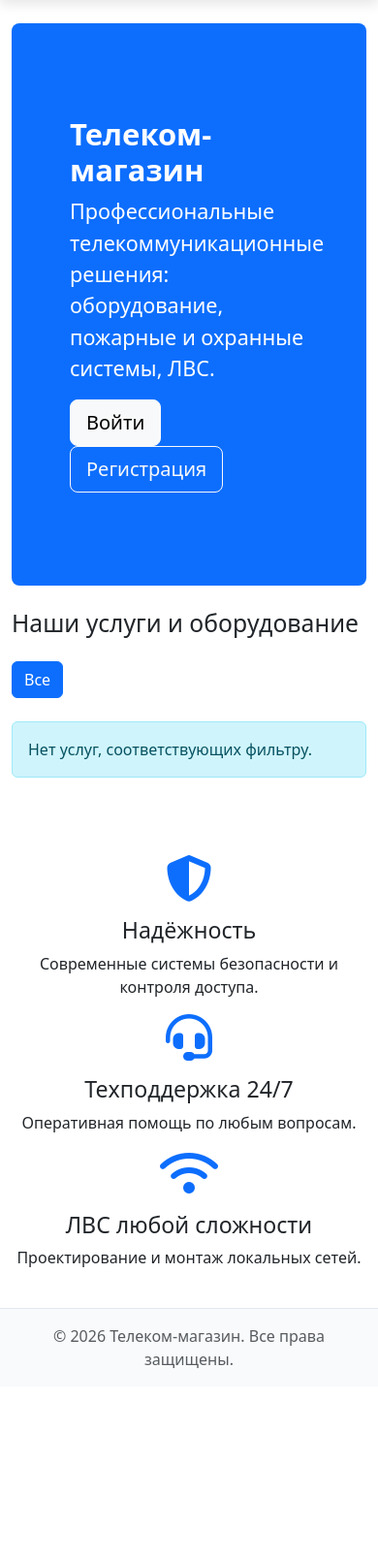
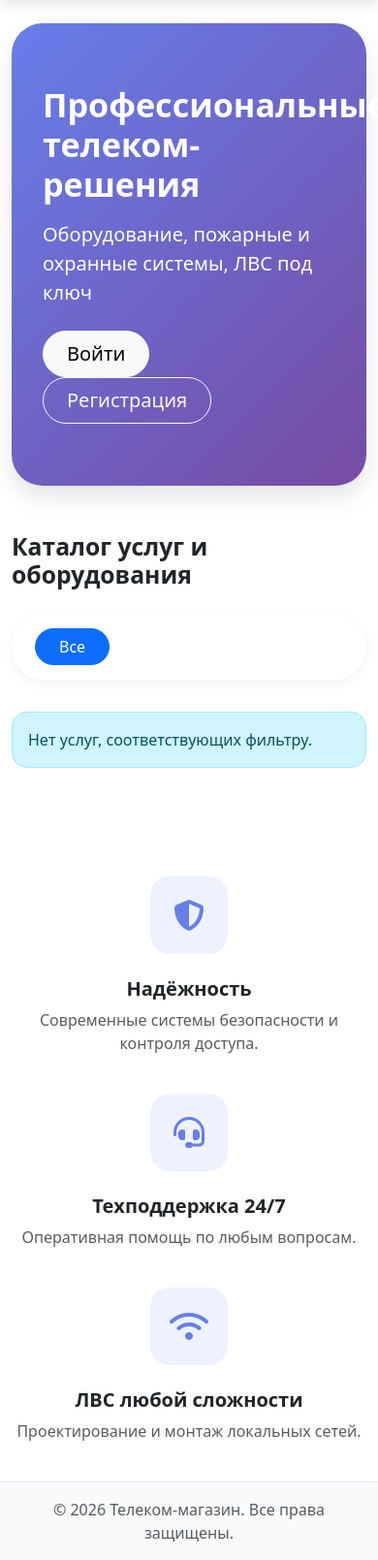
Before and after one commit to vladrob333333-sys/diplom200, a Flask app: page / in a window 390 px wide; the page is wider, and only the part inside the window is pictured. Shown: the part 70-1679 px from the top of that part at 97% size. Before the commit the page ends 1482 px from the top of that part, so only its background shows below. Run offline with Flask 3, Linux system fonts and the light colour scheme; some libraries are stand-ins or nearby versions.

Commit message:
index.html

```diff
--- a/app/templates/index.html
+++ b/app/templates/index.html
@@ -1,96 +1,172 @@
 {% extends "base.html" %}
-{% block title %}Телеком-магазин - Главная{% endblock %}
+{% block title %}Главная - Телеком-магазин{% endblock %}
+{% block styles %}
+<style>
+    .hero {
+        background: linear-gradient(135deg, #667eea 0%, #764ba2 100%);
+        color: white;
+        padding: 4rem 2rem;
+        border-radius: 2rem;
+        margin-bottom: 3rem;
+        box-shadow: 0 12px 24px rgba(0,0,0,0.1);
+    }
+    .filter-bar {
+        background: white;
+        padding: 1rem 1.5rem;
+        border-radius: 3rem;
+        box-shadow: 0 4px 12px rgba(0,0,0,0.05);
+        margin-bottom: 2rem;
+    }
+    .service-card {
+        background: white;
+        border: none;
+        border-radius: 1.5rem;
+        overflow: hidden;
+        box-shadow: 0 4px 12px rgba(0,0,0,0.05);
+        transition: all 0.3s;
+        height: 100%;
+        cursor: pointer;
+    }
+    .service-card:hover {
+        transform: translateY(-8px);
+        box-shadow: 0 20px 30px rgba(0,0,0,0.1);
+    }
+    .service-img {
+        height: 200px;
+        object-fit: cover;
+        background: #f1f5f9;
+    }
+    .modal-content {
+        border: none;
+        border-radius: 1.5rem;
+    }
+    .modal-header {
+        background: linear-gradient(135deg, #667eea 0%, #764ba2 100%);
+        color: white;
+        border-radius: 1.5rem 1.5rem 0 0;
+    }
+    .btn-order {
+        background: linear-gradient(135deg, #667eea 0%, #764ba2 100%);
+        color: white;
+        border: none;
+        padding: 0.75rem 2rem;
+        border-radius: 2rem;
+        font-weight: 600;
+        transition: opacity 0.2s;
+    }
+    .btn-order:hover {
+        opacity: 0.9;
+        color: white;
+    }
+    .feature-icon {
+        width: 80px;
+        height: 80px;
+        background: #eef2ff;
+        border-radius: 20px;
+        display: flex;
+        align-items: center;
+        justify-content: center;
+        margin: 0 auto 1.5rem;
+        color: #667eea;
+        font-size: 2rem;
+    }
+</style>
+{% endblock %}
+
 {% block content %}
-<div class="p-5 mb-4 bg-primary text-white rounded-3">
-    <div class="container-fluid py-5">
-        <h1 class="display-5 fw-bold">Телеком-магазин</h1>
-        <p class="col-md-8 fs-4">Профессиональные телекоммуникационные решения: оборудование, пожарные и охранные системы, ЛВС.</p>
-        {% if not current_user.is_authenticated %}
-            <a href="{{ url_for('auth.login') }}" class="btn btn-light btn-lg">Войти</a>
-            <a href="{{ url_for('auth.register') }}" class="btn btn-outline-light btn-lg">Регистрация</a>
-        {% else %}
-            {% if current_user.role == 'admin' %}
-                <a href="{{ url_for('admin.dashboard') }}" class="btn btn-light btn-lg">Панель управления</a>
-            {% elif current_user.role == 'operator' %}
-                <a href="{{ url_for('operator.dashboard') }}" class="btn btn-light btn-lg">Панель оператора</a>
-            {% elif current_user.role == 'executor' %}
-                <a href="{{ url_for('executor.dashboard') }}" class="btn btn-light btn-lg">Панель исполнителя</a>
+<div class="hero">
+    <div class="row align-items-center">
+        <div class="col-lg-8">
+            <h1 class="display-4 fw-bold mb-3">Профессиональные телеком-решения</h1>
+            <p class="lead mb-4 opacity-90">Оборудование, пожарные и охранные системы, ЛВС под ключ</p>
+            {% if not current_user.is_authenticated %}
+                <a href="{{ url_for('auth.login') }}" class="btn btn-light btn-lg px-4 me-3 rounded-pill">Войти</a>
+                <a href="{{ url_for('auth.register') }}" class="btn btn-outline-light btn-lg px-4 rounded-pill">Регистрация</a>
             {% else %}
-                <a href="{{ url_for('client.dashboard') }}" class="btn btn-light btn-lg">Личный кабинет</a>
+                {% if current_user.role == 'admin' %}
+                    <a href="{{ url_for('admin.dashboard') }}" class="btn btn-light btn-lg px-4 rounded-pill">Панель управления</a>
+                {% elif current_user.role == 'operator' %}
+                    <a href="{{ url_for('operator.dashboard') }}" class="btn btn-light btn-lg px-4 rounded-pill">Панель оператора</a>
+                {% elif current_user.role == 'executor' %}
+                    <a href="{{ url_for('executor.dashboard') }}" class="btn btn-light btn-lg px-4 rounded-pill">Панель исполнителя</a>
+                {% else %}
+                    <a href="{{ url_for('client.dashboard') }}" class="btn btn-light btn-lg px-4 rounded-pill">Личный кабинет</a>
+                {% endif %}
             {% endif %}
-        {% endif %}
+        </div>
+        <div class="col-lg-4 d-none d-lg-block text-center">
+            <i class="fas fa-network-wired" style="font-size: 12rem; opacity: 0.2;"></i>
+        </div>
     </div>
 </div>
 
-<h2 id="catalog" class="mb-4">Наши услуги и оборудование</h2>
+<h2 id="catalog" class="mb-4 fw-bold">Каталог услуг и оборудования</h2>
 
-<!-- Фильтр по категориям -->
-<div class="mb-4">
-    <div class="btn-group" role="group">
-        <a href="{{ url_for('main.index', _anchor='catalog') }}" class="btn btn-outline-primary {% if not selected_category %}active{% endif %}">Все</a>
-        {% for cat in categories %}
-            <a href="{{ url_for('main.index', category=cat.id, _anchor='catalog') }}" class="btn btn-outline-primary {% if selected_category == cat.id %}active{% endif %}">{{ cat.name }}</a>
-        {% endfor %}
-    </div>
+<div class="filter-bar d-flex flex-wrap gap-2">
+    <a href="{{ url_for('main.index', _anchor='catalog') }}" class="btn rounded-pill {% if not selected_category %}btn-primary{% else %}btn-outline-primary{% endif %} px-4">Все</a>
+    {% for cat in categories %}
+        <a href="{{ url_for('main.index', category=cat.id, _anchor='catalog') }}" class="btn rounded-pill {% if selected_category == cat.id %}btn-primary{% else %}btn-outline-primary{% endif %} px-4">{{ cat.name }}</a>
+    {% endfor %}
 </div>
 
-<div class="row">
+<div class="row g-4">
     {% for service in services %}
-    <div class="col-md-4 mb-4">
-        <div class="card h-100 shadow-sm service-card" style="cursor: pointer;" data-bs-toggle="modal" data-bs-target="#serviceModal{{ service.id }}">
+    <div class="col-md-6 col-lg-4">
+        <div class="service-card" data-bs-toggle="modal" data-bs-target="#serviceModal{{ service.id }}">
             {% if service.image_url %}
-                <img src="{{ url_for('static', filename='uploads/' + service.image_url) }}" class="card-img-top" alt="{{ service.name }}" style="height: 200px; object-fit: cover;">
+                <img src="{{ url_for('static', filename='uploads/' + service.image_url) }}" class="service-img w-100" alt="{{ service.name }}">
             {% else %}
-                <div class="card-img-top bg-secondary d-flex align-items-center justify-content-center" style="height: 200px;">
-                    <i class="fas fa-cog fa-4x text-white"></i>
+                <div class="service-img d-flex align-items-center justify-content-center">
+                    <i class="fas fa-microchip fa-4x text-secondary"></i>
                 </div>
             {% endif %}
-            <div class="card-body">
-                <h5 class="card-title">{{ service.name }}</h5>
-                <p class="card-text">{{ service.description[:100] }}{% if service.description|length > 100 %}...{% endif %}</p>
-                <p class="card-text"><strong>Категория:</strong> {{ service.category.name if service.category else 'Без категории' }}</p>
-                {% if service.price %}
-                <p class="card-text"><strong>Цена:</strong> {{ service.price }} руб.</p>
-                {% endif %}
-            </div>
-            <div class="card-footer bg-transparent">
-                <span class="badge bg-success">В наличии</span>
+            <div class="p-4">
+                <h5 class="fw-bold">{{ service.name }}</h5>
+                <p class="text-muted small">{{ service.description[:120] }}{% if service.description|length > 120 %}...{% endif %}</p>
+                <div class="d-flex justify-content-between align-items-center">
+                    <span class="badge bg-light text-dark px-3 py-2 rounded-pill">{{ service.category.name if service.category else 'Без категории' }}</span>
+                    {% if service.price %}
+                        <span class="fw-bold text-primary">{{ service.price }} ₽</span>
+                    {% endif %}
+                </div>
             </div>
         </div>
     </div>
 
-    <!-- Модальное окно с подробностями -->
+    <!-- Модальное окно -->
     <div class="modal fade" id="serviceModal{{ service.id }}" tabindex="-1">
-        <div class="modal-dialog modal-lg">
+        <div class="modal-dialog modal-lg modal-dialog-centered">
             <div class="modal-content">
-                <div class="modal-header">
-                    <h5 class="modal-title">{{ service.name }}</h5>
-                    <button type="button" class="btn-close" data-bs-dismiss="modal"></button>
+                <div class="modal-header border-0">
+                    <h5 class="modal-title fw-bold">{{ service.name }}</h5>
+                    <button type="button" class="btn-close btn-close-white" data-bs-dismiss="modal"></button>
                 </div>
-                <div class="modal-body">
+                <div class="modal-body p-4">
                     <div class="row">
                         <div class="col-md-6">
                             {% if service.image_url %}
-                                <img src="{{ url_for('static', filename='uploads/' + service.image_url) }}" class="img-fluid" alt="{{ service.name }}">
+                                <img src="{{ url_for('static', filename='uploads/' + service.image_url) }}" class="img-fluid rounded-4" alt="{{ service.name }}">
                             {% else %}
-                                <div class="bg-secondary d-flex align-items-center justify-content-center" style="height: 200px;">
-                                    <i class="fas fa-cog fa-4x text-white"></i>
+                                <div class="bg-light rounded-4 d-flex align-items-center justify-content-center" style="height: 250px;">
+                                    <i class="fas fa-microchip fa-5x text-secondary"></i>
                                 </div>
                             {% endif %}
                         </div>
                         <div class="col-md-6">
-                            <p>{{ service.description }}</p>
-                            <p><strong>Категория:</strong> {{ service.category.name if service.category else 'Без категории' }}</p>
-                            {% if service.price %}
-                                <p><strong>Цена:</strong> {{ service.price }} руб.</p>
-                            {% endif %}
+                            <p class="lead">{{ service.description }}</p>
+                            <ul class="list-unstyled">
+                                <li class="mb-2"><i class="fas fa-tag me-2 text-primary"></i><strong>Категория:</strong> {{ service.category.name if service.category else 'Без категории' }}</li>
+                                {% if service.price %}
+                                <li class="mb-3"><i class="fas fa-ruble-sign me-2 text-primary"></i><strong>Цена:</strong> {{ service.price }} ₽</li>
+                                {% endif %}
+                            </ul>
                             {% if current_user.is_authenticated and current_user.role == 'client' %}
                                 <form method="POST" action="{{ url_for('client.order_service', service_id=service.id) }}">
                                     <input type="hidden" name="csrf_token" value="{{ csrf_token() }}">
-                                    <button type="submit" class="btn btn-primary">Заказать</button>
+                                    <button type="submit" class="btn btn-order w-100"><i class="fas fa-shopping-cart me-2"></i>Заказать</button>
                                 </form>
                             {% elif not current_user.is_authenticated %}
-                                <a href="{{ url_for('auth.login') }}" class="btn btn-primary">Войдите, чтобы заказать</a>
+                                <a href="{{ url_for('auth.login') }}" class="btn btn-order w-100">Войдите, чтобы заказать</a>
                             {% endif %}
                         </div>
                     </div>
@@ -100,40 +176,46 @@
     </div>
     {% else %}
     <div class="col-12">
-        <div class="alert alert-info">Нет услуг, соответствующих фильтру.</div>
+        <div class="alert alert-info rounded-4">Нет услуг, соответствующих фильтру.</div>
     </div>
     {% endfor %}
 </div>
 
-<div class="row mt-5 pt-3">
+<div class="row mt-5 pt-4 g-4">
     <div class="col-md-4 text-center">
-        <i class="fas fa-shield-alt fa-3x text-primary mb-3"></i>
-        <h3>Надёжность</h3>
-        <p>Современные системы безопасности и контроля доступа.</p>
+        <div class="feature-icon">
+            <i class="fas fa-shield-alt"></i>
+        </div>
+        <h5 class="fw-bold">Надёжность</h5>
+        <p class="text-muted">Современные системы безопасности и контроля доступа.</p>
     </div>
     <div class="col-md-4 text-center">
-        <i class="fas fa-headset fa-3x text-primary mb-3"></i>
-        <h3>Техподдержка 24/7</h3>
-        <p>Оперативная помощь по любым вопросам.</p>
+        <div class="feature-icon">
+            <i class="fas fa-headset"></i>
+        </div>
+        <h5 class="fw-bold">Техподдержка 24/7</h5>
+        <p class="text-muted">Оперативная помощь по любым вопросам.</p>
     </div>
     <div class="col-md-4 text-center">
-        <i class="fas fa-wifi fa-3x text-primary mb-3"></i>
-        <h3>ЛВС любой сложности</h3>
-        <p>Проектирование и монтаж локальных сетей.</p>
+        <div class="feature-icon">
+            <i class="fas fa-wifi"></i>
+        </div>
+        <h5 class="fw-bold">ЛВС любой сложности</h5>
+        <p class="text-muted">Проектирование и монтаж локальных сетей.</p>
     </div>
 </div>
 {% endblock %}
 
 {% block scripts %}
 <script>
-// Плавный скролл к каталогу при клике на фильтр
-document.querySelectorAll('a[href*="#catalog"]').forEach(link => {
-    link.addEventListener('click', function(e) {
-        const target = document.querySelector('#catalog');
-        if (target) {
-            target.scrollIntoView({ behavior: 'smooth' });
-        }
+    // Плавная прокрутка к каталогу
+    document.querySelectorAll('a[href*="#catalog"]').forEach(link => {
+        link.addEventListener('click', function(e) {
+            const target = document.querySelector('#catalog');
+            if (target) {
+                target.scrollIntoView({ behavior: 'smooth' });
+            }
+        });
     });
-});
 </script>
 {% endblock %}
```
